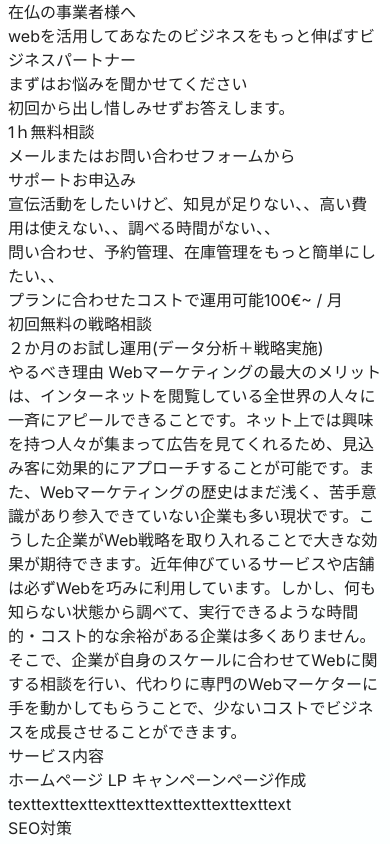
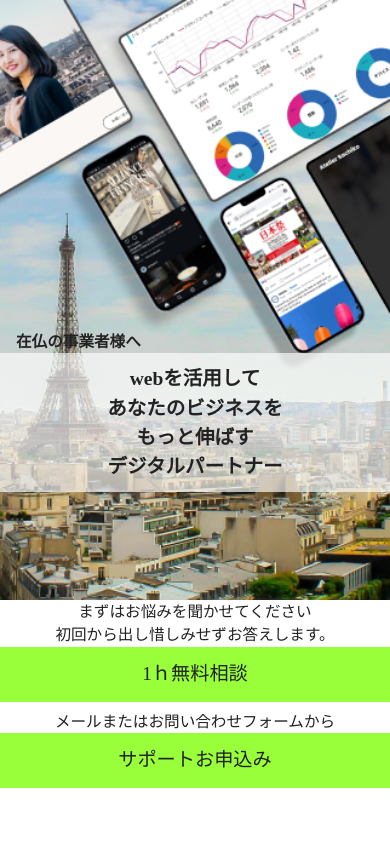
Before and after one commit to takahirodev06/LP-webmarketing, a Next.js app in the folder lp-app/: page / in a window 390 px wide. Shown: the top 844 px of the page. Built offline with nearby package versions, Linux system fonts and the light colour scheme.

Commit message:
test vercel 3

```diff
--- a/lp-app/app/globals.css
+++ b/lp-app/app/globals.css
@@ -1,3 +1,5 @@
+@import url('https://fonts.googleapis.com/css2?family=Noto+Serif+JP&display=swap');
+
 @tailwind base;
 @tailwind components;
 @tailwind utilities;
@@ -6,6 +8,7 @@
     --foreground-rgb: 33, 33, 33;
     --background-start-rgb: 255, 255, 255;
     --background-end-rgb: 250, 255, 255;
+
 }
 
 @media (prefers-color-scheme: dark) {
@@ -14,21 +17,95 @@
     }
 }
 
-body {
-    color: rgb(var(--foreground-rgb));
-    background: linear-gradient(
-            to bottom,
-            transparent,
-            rgb(var(--background-end-rgb))
-    ) rgb(var(--background-start-rgb));
-}
-
-.lp-sections {
-    padding: 0 8px;
-}
-
 @layer utilities {
     .text-balance {
         text-wrap: balance;
     }
 }
+
+h1, h2, h3, h4, h5, h6, p, a, li, span {
+    font-family: "Noto Serif JP", serif;
+    color: #222222;
+}
+
+p {
+    font-size: 4vw;
+}
+
+.noto-serif-jp-regular {
+    font-family: "Noto Serif JP", serif;
+    font-weight: 400;
+    font-style: normal;
+}
+
+
+@media screen and (max-width: 480px) {
+
+    h1 {
+        font-size: 5vw;
+    }
+
+    h2 {
+        font-size: 1.8rem;
+    }
+
+    .lp-sections {
+        min-height: 600px;
+    }
+
+    .fv {
+        position: relative;
+        background-image: url("/assets/Mask group.png");
+        background-size: cover;
+        background-position: top center;
+    }
+
+    .fv p {
+        padding-top: 330px;
+        margin-left: 1rem;
+        font-weight: bold;
+    }
+
+    .fv h1 {
+        padding: 11px 0;
+        font-weight: bold;
+        text-align: center;
+        position: relative;
+        background-color: rgba(255, 255, 255, 0.66);
+    }
+
+    .cta01 {
+        text-align: center;
+    }
+
+    .cta01_box {
+        margin-bottom: 8px;
+    }
+
+    .cta01 .cta01_box p {
+
+    }
+
+    .cta01 .cta01_box a {
+        display: block;
+        padding: 13px 29px;
+        font-size: 1.2rem;
+        background-color: #99ff3a;
+    }
+
+    form * {
+        display: block;
+    }
+
+    form {
+        background-color: #aeaeae;
+    }
+}
+
+@media screen  and (min-width: 481px) and (max-width: 768px) {
+
+}
+
+@media screen and (min-width: 769px) {
+
+}
--- a/lp-app/app/layout.tsx
+++ b/lp-app/app/layout.tsx
@@ -5,8 +5,8 @@ import "./globals.css";
 const inter = Inter({ subsets: ["latin"] });
 
 export const metadata: Metadata = {
-  title: "Create Next App",
-  description: "Generated by create next app",
+  title: "Wwebmarketing LP",
+  description: "LP takahiro yamada",
 };
 
 export default function RootLayout({
--- a/lp-app/app/page.tsx
+++ b/lp-app/app/page.tsx
@@ -1,28 +1,36 @@
-import Image from "next/image";
-
 export default function Home() {
-
-
+    const img = "/assets/Mask group.png"
 
     return (
-        <main className=""  id="pgtop">
-            <section className="lp-sections fv" >
+        <main className="" id="pgtop">
+            <section className="lp-sections fv">
                 <p>在仏の事業者様へ</p>
-                <h1> webを活用してあなたのビジネスをもっと伸ばすビジネスパートナー </h1>
+                <h1>webを活用して <br/> あなたのビジネスを <br/> <span>もっと</span>伸ばす <br/>デジタルパートナー</h1>
             </section>
             <section className="lp-sections cta01">
-                <p>まずはお悩みを聞かせてください</p>
-                <p>初回から出し惜しみせずお答えします。</p>
-                <a href="">1ｈ無料相談</a>
-                <p>メールまたはお問い合わせフォームから</p>
-                <a href="">サポートお申込み</a>
+                <div className="cta01_box">
+                    <p>まずはお悩みを聞かせてください</p>
+                    <p>初回から出し惜しみせずお答えします。</p>
+                    <a href="">1ｈ無料相談</a>
+                </div>
+                <div className="cta01_box">
+                    <p>メールまたはお問い合わせフォームから</p>
+                    <a href="">サポートお申込み</a>
+                </div>
+
             </section>
             <section className="lp-sections problem">
-                <p>宣伝活動をしたいけど、知見が足りない、、高い費用は使えない、、調べる時間がない、、</p>
-                <p>問い合わせ、予約管理、在庫管理をもっと簡単にしたい、、</p>
+                <p>宣伝活動をしたいけど、</p>
+
+                <p> 知見が足りない、、</p>
+                <p> 高い費用は使えない、、</p>
+                <p> 調べる時間がない、、</p>
+                <p></p>
+                <p>問い合わせ、予約管理、</p>
+                <p>在庫管理をもっと簡単にしたい</p>
             </section>
             <section className="lp-sections strength">
-                <p>プランに合わせたコストで運用可能100€~ / 月</p>
+                <p>プランに合わせたコストで運用可能 <span>100€~ / 月</span></p>
                 <p>初回無料の戦略相談</p>
                 <p>２か月のお試し運用(データ分析＋戦略実施)</p>
             </section>
@@ -61,7 +69,7 @@ export default function Home() {
             </section>
             <section className="lp-sections message">
                 <h2>フランスで頑張る 日本人を応援したい。</h2>
-                <p>  フランスでは、日本文化や日本製品が幅広い層に愛され、その人気は単なる一時のブームにとどまらず今も市場は拡大し続けています。ここパリでもたくさんの企業が様々なサービスを展開し、日本文化の素晴らしさを日々市民に伝えています。しかしながら、そのような企業をサポートできる環境はまだパリには少ないと感じます。私は、そんな企業がもっとITを活用することで、今の2倍、10倍の顧客にリーチでき、皆様のビジネスの目標を達成できる可能性があると信じています。
+                <p> フランスでは、日本文化や日本製品が幅広い層に愛され、その人気は単なる一時のブームにとどまらず今も市場は拡大し続けています。ここパリでもたくさんの企業が様々なサービスを展開し、日本文化の素晴らしさを日々市民に伝えています。しかしながら、そのような企業をサポートできる環境はまだパリには少ないと感じます。私は、そんな企業がもっとITを活用することで、今の2倍、10倍の顧客にリーチでき、皆様のビジネスの目標を達成できる可能性があると信じています。
                 </p>
             </section>
             <section className="lp-sections contact" id="contact">
```
Also changed, not shown: lp-app/public/assets/Mask group.png (added).
